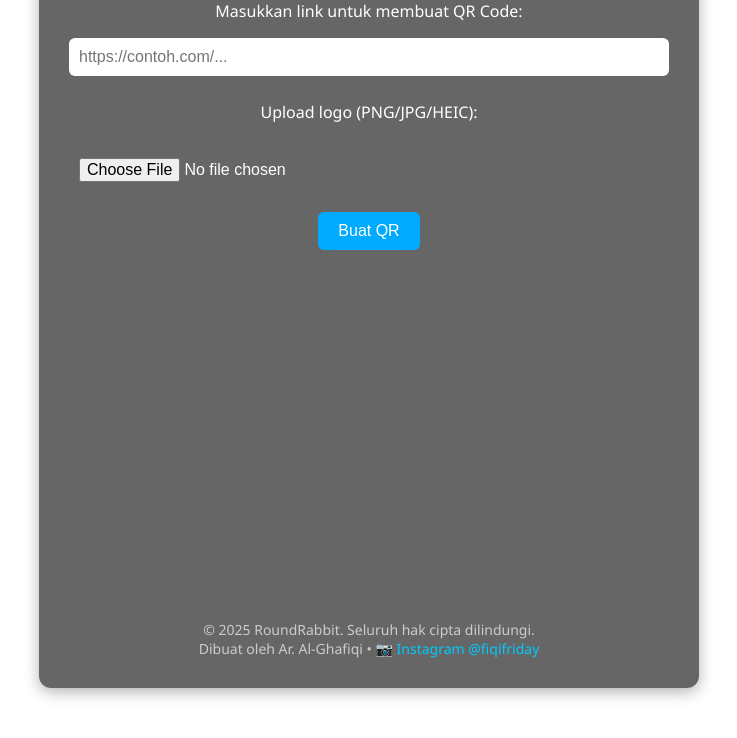
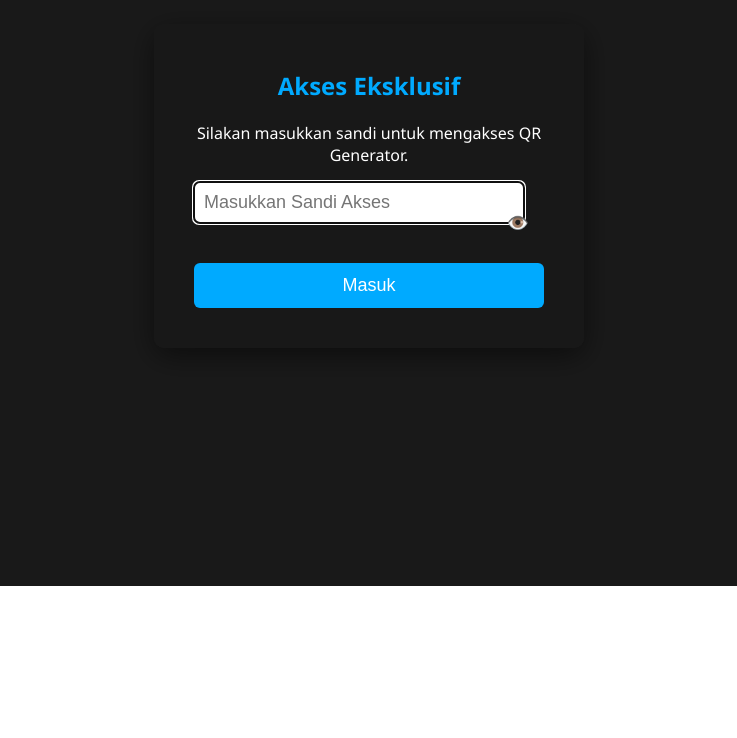
Before and after one commit to Round-Rabbit/QR-Generator-Jurusan-Akuntansi, a plain HTML site: page index.html in a window 1280 px wide. Shown: the part 214-952 px from the top of the page, without its empty margins (271-1008 px from the left). After the commit the page ends 800 px from the top, so only its background shows below. Drawn offline with Linux system fonts and the light colour scheme.

Commit message:
Update index.html

```diff
--- a/index.html
+++ b/index.html
@@ -6,6 +6,9 @@
   <title>QR Generator | Jurusan Akuntansi</title>
   <script src="https://cdnjs.cloudflare.com/ajax/libs/qrious/4.0.2/qrious.min.js"></script>
   <style>
+    /* ****************************************************** */
+    /* STYLING UTAMA QR GENERATOR (TIDAK DIUBAH ISI UTAMANYA) */
+    /* ****************************************************** */
     body {
       font-family: 'Segoe UI', sans-serif;
       margin: 0;
@@ -13,6 +16,11 @@
       background: url('Background.jpg') no-repeat center center fixed;
       background-size: cover;
       color: #fff;
+    }
+
+    #qr-generator-content {
+        /* Konten QR Generator akan disembunyikan secara default */
+        display: none;
     }
 
     main {
@@ -34,6 +42,17 @@
       margin: 5px 0;
     }
 
+    header {
+      margin-bottom: 5px;
+    }
+
+    .security-message {
+      font-size: 12px;
+      color: #00ccff;
+      margin-top: 5px;
+      margin-bottom: 15px;
+    }
+
     input, label {
       padding: 10px;
       width: 100%;
@@ -43,6 +62,11 @@
       border: none;
       display: block;
       box-sizing: border-box;
+    }
+
+    main p:first-of-type {
+        margin-top: 10px;
+        margin-bottom: 5px;
     }
 
     button {
@@ -77,17 +101,98 @@
       color: #00ccff;
       text-decoration: none;
     }
+
+    /* ****************************************************** */
+    /* STYLING KHUSUS UNTUK HALAMAN SANDI (FULL SCREEN LAYER) */
+    /* ****************************************************** */
+    #password-layer {
+      position: fixed;
+      top: 0;
+      left: 0;
+      width: 100%;
+      height: 100%;
+      background: rgba(0, 0, 0, 0.9); /* Latar belakang gelap */
+      display: flex;
+      flex-direction: column;
+      justify-content: center;
+      align-items: center;
+      z-index: 1000; /* Pastikan di atas semua konten lain */
+    }
+
+    #password-box {
+      background: rgba(25, 25, 25, 0.95);
+      padding: 40px;
+      border-radius: 10px;
+      box-shadow: 0 8px 30px rgba(0, 0, 0, 0.5);
+      max-width: 350px;
+      width: 90%;
+      text-align: center;
+    }
+
+    #password-box h2 {
+        margin-bottom: 20px;
+        color: #00aaff;
+    }
+
+    .password-container {
+        position: relative;
+        margin-bottom: 20px;
+    }
+
+    #password-input {
+        width: calc(100% - 20px);
+        padding-right: 40px; /* Ruang untuk tombol mata */
+        font-size: 18px;
+    }
+
+    #toggle-password {
+        position: absolute;
+        right: 10px;
+        top: 50%;
+        transform: translateY(-50%);
+        background: none;
+        border: none;
+        cursor: pointer;
+        color: #ccc;
+        font-size: 18px;
+        padding: 5px;
+    }
+
+    #access-button {
+        width: 100%;
+        padding: 12px;
+        font-size: 18px;
+    }
   </style>
 </head>
 <body>
+
+  <div id="password-layer">
+    <div id="password-box">
+        <h2>Akses Eksklusif</h2>
+        <p>Silakan masukkan sandi untuk mengakses QR Generator.</p>
+
+        <div class="password-container">
+            <input type="password" id="password-input" placeholder="Masukkan Sandi Akses" />
+            <button id="toggle-password" onclick="togglePasswordVisibility()">👁️</button>
+        </div>
+
+        <button id="access-button" onclick="checkPassword()">Masuk</button>
+    </div>
+  </div>
+
+
+  <div id="qr-generator-content">
     <main>
       <header>
-      <img src="Logo.png" alt="Logo Instansi" id="logo-preview"/>
+        <img src="Logo Unmul.png" alt="Logo Unmul" id="logo-preview"/>
         <h1>QR Generator</h1>
-      <h2>Program Studi Sarjana Akuntansi</h2>
+        <h2>Jurusan Akuntansi</h2>
       </header>
 
       <p>Masukkan link untuk membuat QR Code:</p>
+      <p class="security-message">Semua aktivitas yang ada di web ini terenkripsi secara end-to-end</p>
+
       <input type="text" id="link" placeholder="https://contoh.com/..." />
 
       <label for="logo">Upload logo (PNG/JPG/HEIC):</label>
@@ -101,13 +206,62 @@
       </div>
 
       <footer>
-      &copy; <span id="year"></span> RoundRabbit. Seluruh hak cipta dilindungi.<br/>
-      Dibuat oleh Ar. Al-Ghafiqi • <a href="https://instagram.com/fiqifriday" target="_blank">📷 Instagram @fiqifriday</a>
+        &copy; <span id="year"></span> fiqifriday. Seluruh hak cipta dilindungi.<br/>
+        Dibuat oleh Abdurrahman Al-Ghafiqi • <a href="https://instagram.com/fiqifriday" target="_blank">📷 Instagram @fiqifriday</a>
       </footer>
     </main>
+  </div>
+
 
   <script>
     document.getElementById("year").textContent = new Date().getFullYear();
+    const correctPassword = "pakzaki";
+
+    function togglePasswordVisibility() {
+        const passwordInput = document.getElementById('password-input');
+        const toggleButton = document.getElementById('toggle-password');
+
+        if (passwordInput.type === 'password') {
+            passwordInput.type = 'text';
+            toggleButton.textContent = '🔒';
+        } else {
+            passwordInput.type = 'password';
+            toggleButton.textContent = '👁️';
+        }
+    }
+
+    function checkPassword() {
+        const enteredPassword = document.getElementById('password-input').value.trim();
+
+        if (enteredPassword === correctPassword) {
+            document.getElementById('password-layer').style.display = 'none';
+            document.getElementById('qr-generator-content').style.display = 'block';
+        } else {
+            alert("Sandi Akses Salah. Silakan coba lagi.");
+            document.getElementById('password-input').value = '';
+            document.getElementById('password-input').focus();
+        }
+    }
+
+    // **********************************************
+    // PERBAIKAN: EVENT LISTENER UNTUK TOMBOL ENTER
+    // **********************************************
+    document.addEventListener('DOMContentLoaded', (event) => {
+        const passwordInput = document.getElementById('password-input');
+
+        if (passwordInput) {
+            passwordInput.addEventListener('keypress', function(e) {
+                // e.key === 'Enter' adalah cara modern untuk mendeteksi Enter
+                if (e.key === 'Enter') {
+                    e.preventDefault();
+                    checkPassword();
+                }
+            });
+            // Opsional: Fokuskan langsung ke input sandi saat halaman dimuat
+            passwordInput.focus();
+        }
+    });
+    // **********************************************
 
     function generateQR() {
       const canvas = document.getElementById("qr-canvas");
```
Lines whose indentation alone changed are shown as unchanged.
